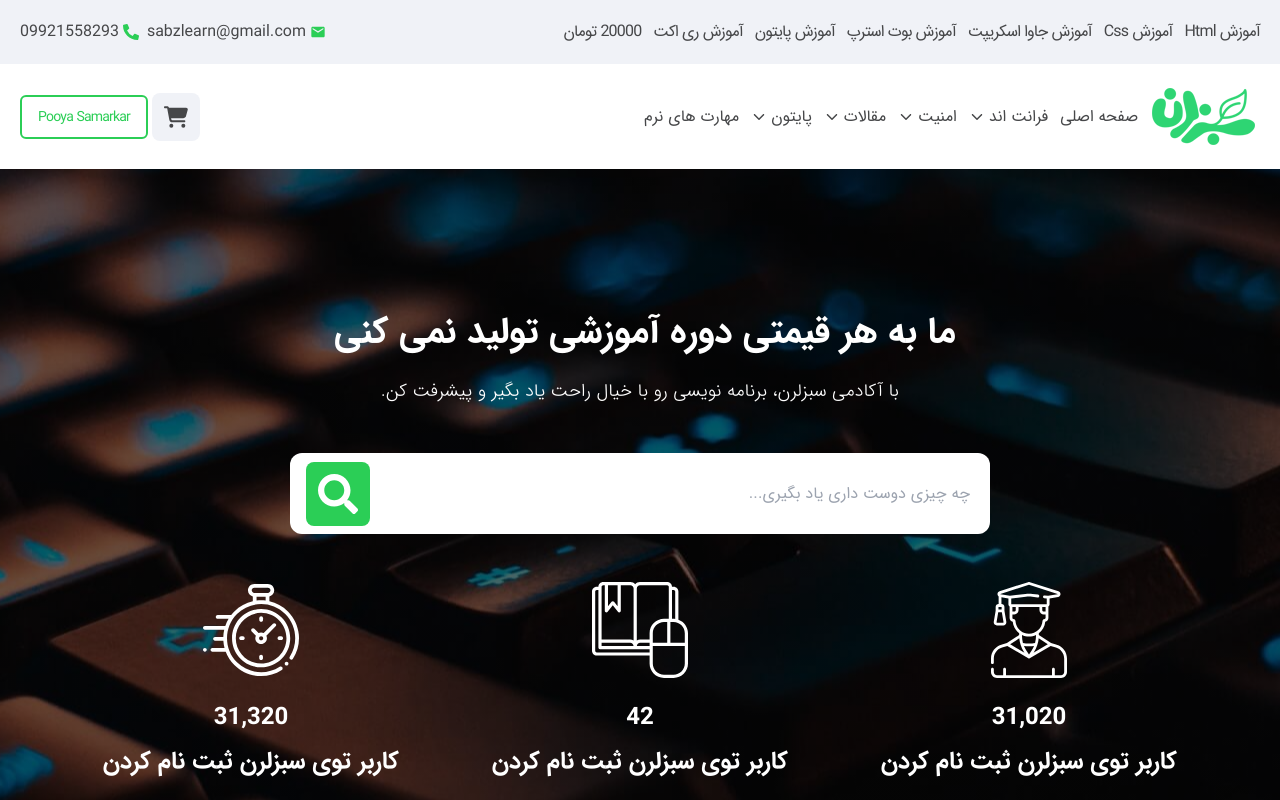
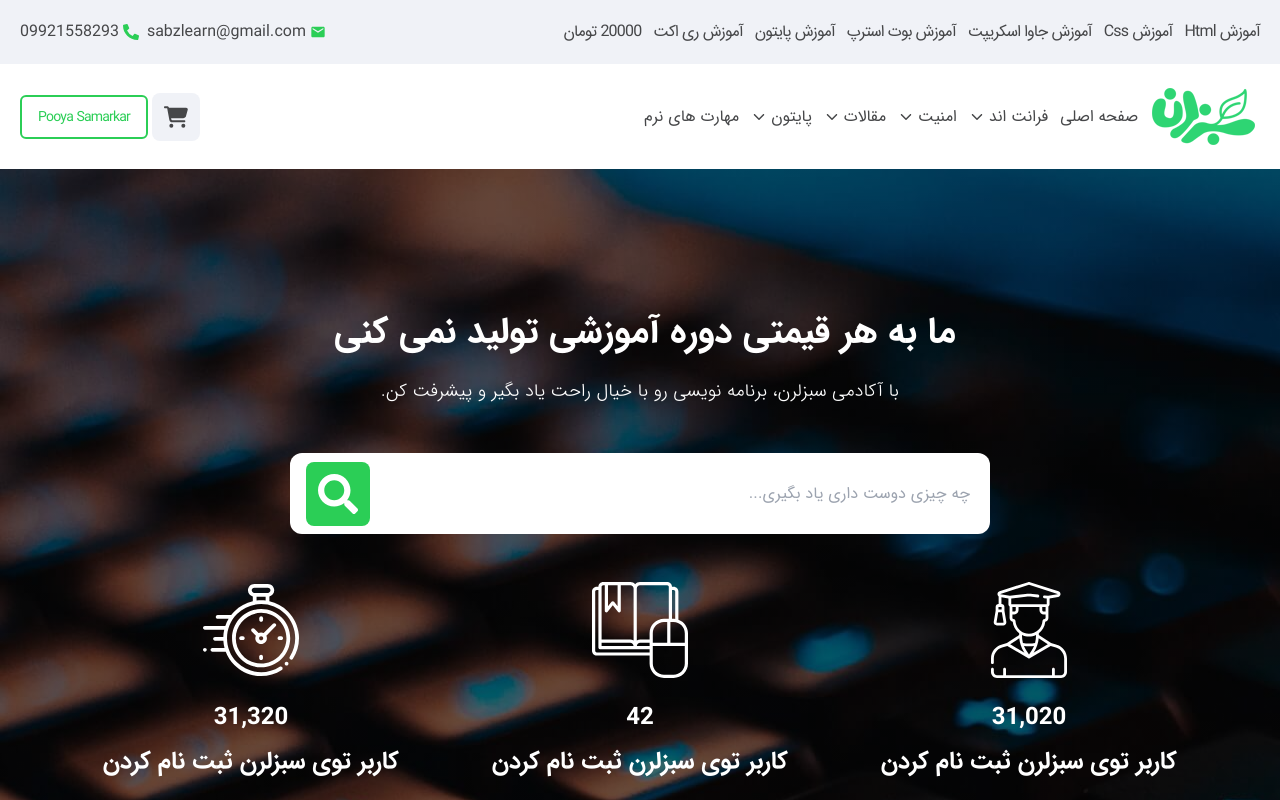
Before and after one commit to impooya/sabzlearn-ir, a React (Vite) app: page / in a window 1280 px wide. Shown: the top 800 px of the page. Built offline with nearby package versions, Linux system fonts and the light colour scheme.

Commit message:
fix bug background image in landing

```diff
--- a/src/index.css
+++ b/src/index.css
@@ -50,6 +50,6 @@
 @layer components {
   .bg-header-image {
     background: linear-gradient(rgba(0, 0, 0, 0.6), rgba(0, 0, 0, 0.6)),
-      url(/images/headerBackground_landing.jfif) no-repeat center center fixed;
+      url(/images/headerBackground_landing.jfif) no-repeat fixed;
   }
 }
```
